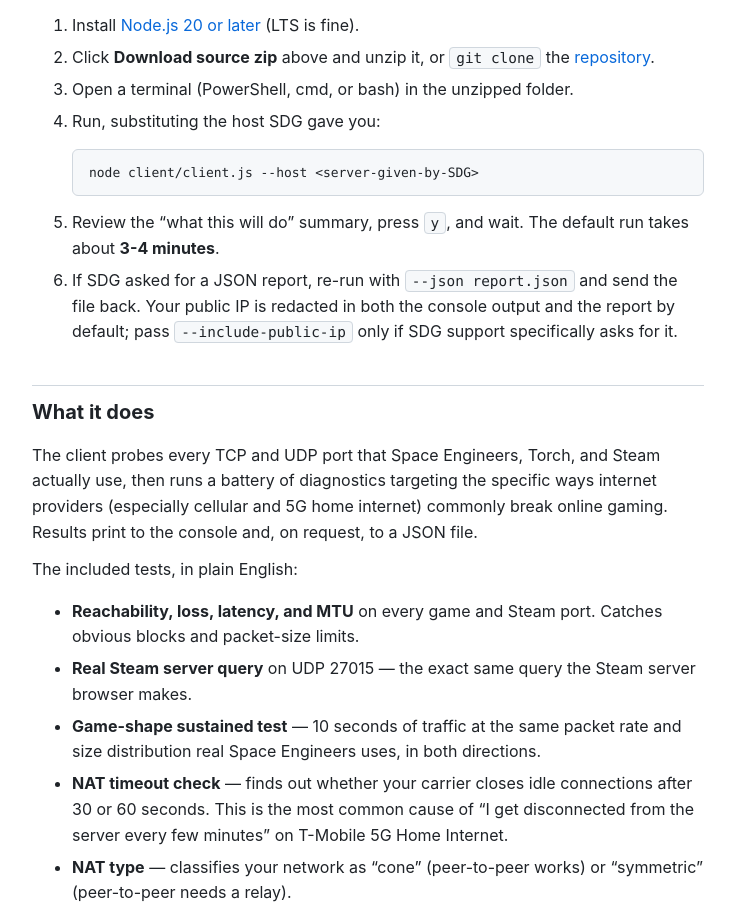
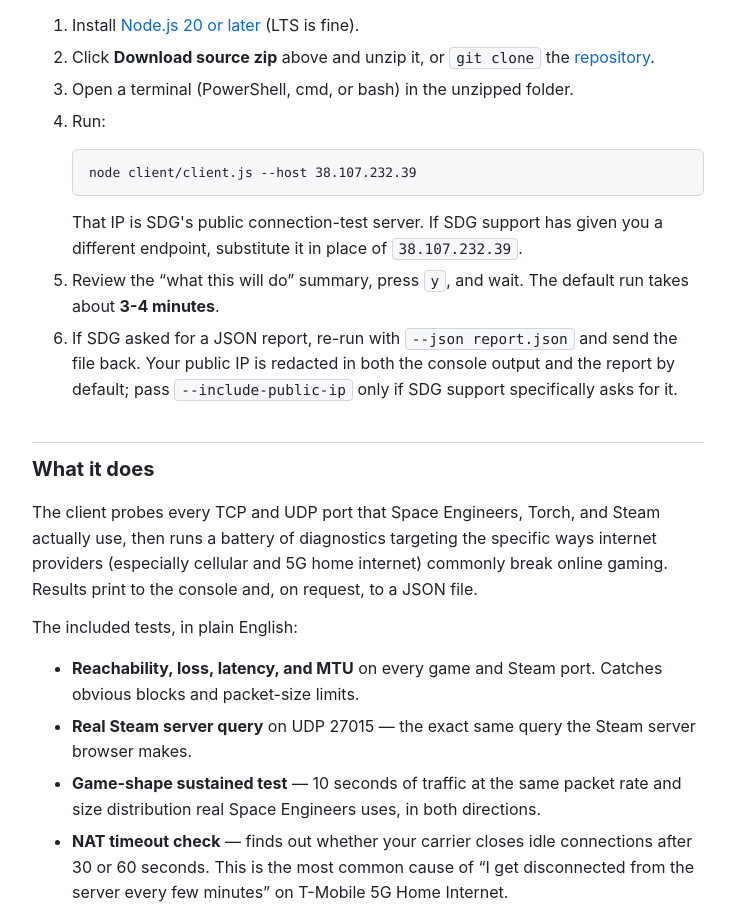
Before and after one commit to williamdemarigny/sdg-connection-test, a plain HTML site: page index.html in a window 1280 px wide. Shown: the part 1194-2103 px from the top of the page, without its empty margins (272-1007 px from the left). Drawn offline with Linux system fonts and the light colour scheme.

Commit message:
gh-pages: bake the public test-server IP into the source/dev instructions
The source/developer code block previously showed
`--host <server-given-by-SDG>` as a placeholder, leaving customers to
go email support for the IP. Replace with the literal
`--host 38.107.232.39` (with a fallback note for the rare case where
support hands them a different endpoint), so the page is actionable
end-to-end.

Easy-install bundle path is unchanged: it still reads TARGET_HOST from
config.txt baked at build time.

```diff
--- a/index.html
+++ b/index.html
@@ -202,8 +202,9 @@
       <li>Install <a href="https://nodejs.org/en/download">Node.js 20 or later</a> (LTS is fine).</li>
       <li>Click <strong>Download source zip</strong> above and unzip it, or <code>git clone</code> the <a href="https://github.com/sdg-net/sdg-connection-test">repository</a>.</li>
       <li>Open a terminal (PowerShell, cmd, or bash) in the unzipped folder.</li>
-      <li>Run, substituting the host SDG gave you:
-        <pre><code>node client/client.js --host &lt;server-given-by-SDG&gt;</code></pre>
+      <li>Run:
+        <pre><code>node client/client.js --host 38.107.232.39</code></pre>
+        That IP is SDG's public connection-test server. If SDG support has given you a different endpoint, substitute it in place of <code>38.107.232.39</code>.
       </li>
       <li>Review the &ldquo;what this will do&rdquo; summary, press <code>y</code>, and wait. The default run takes about <strong>3-4 minutes</strong>.</li>
       <li>If SDG asked for a JSON report, re-run with <code>--json report.json</code> and send the file back. Your public IP is redacted in both the console output and the report by default; pass <code>--include-public-ip</code> only if SDG support specifically asks for it.</li>
```
